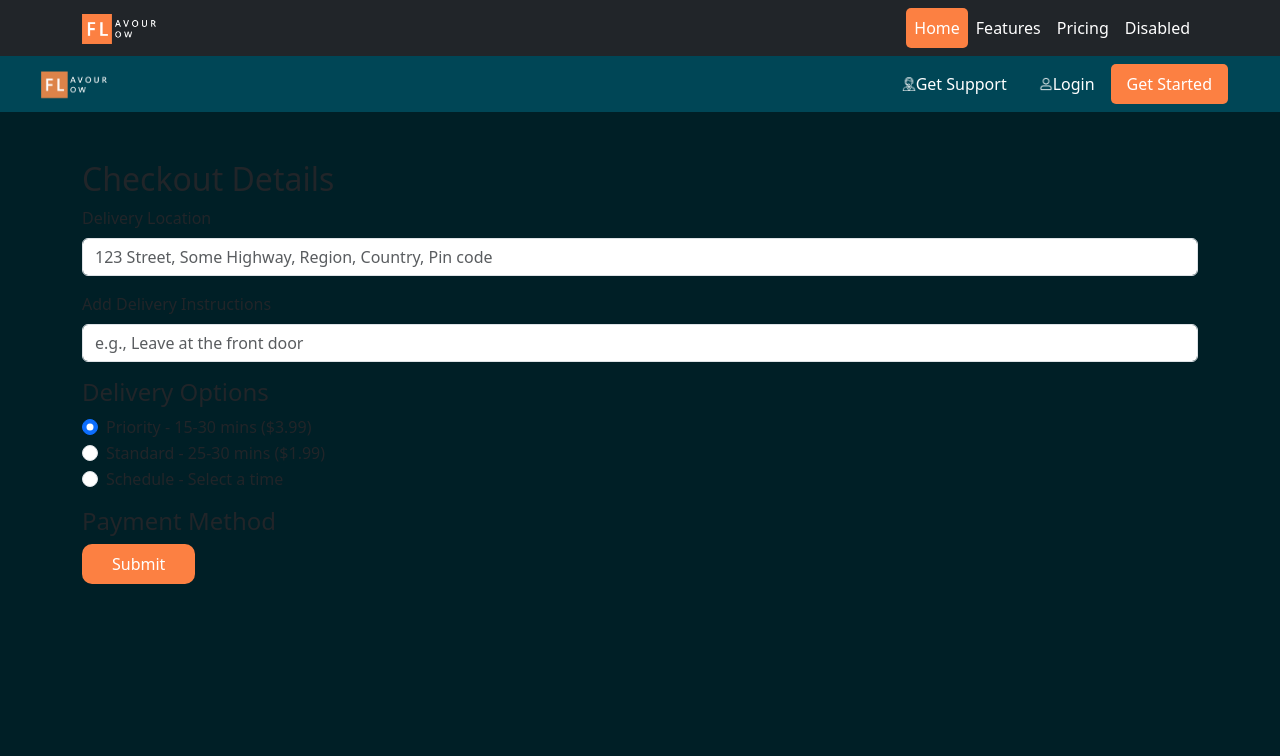
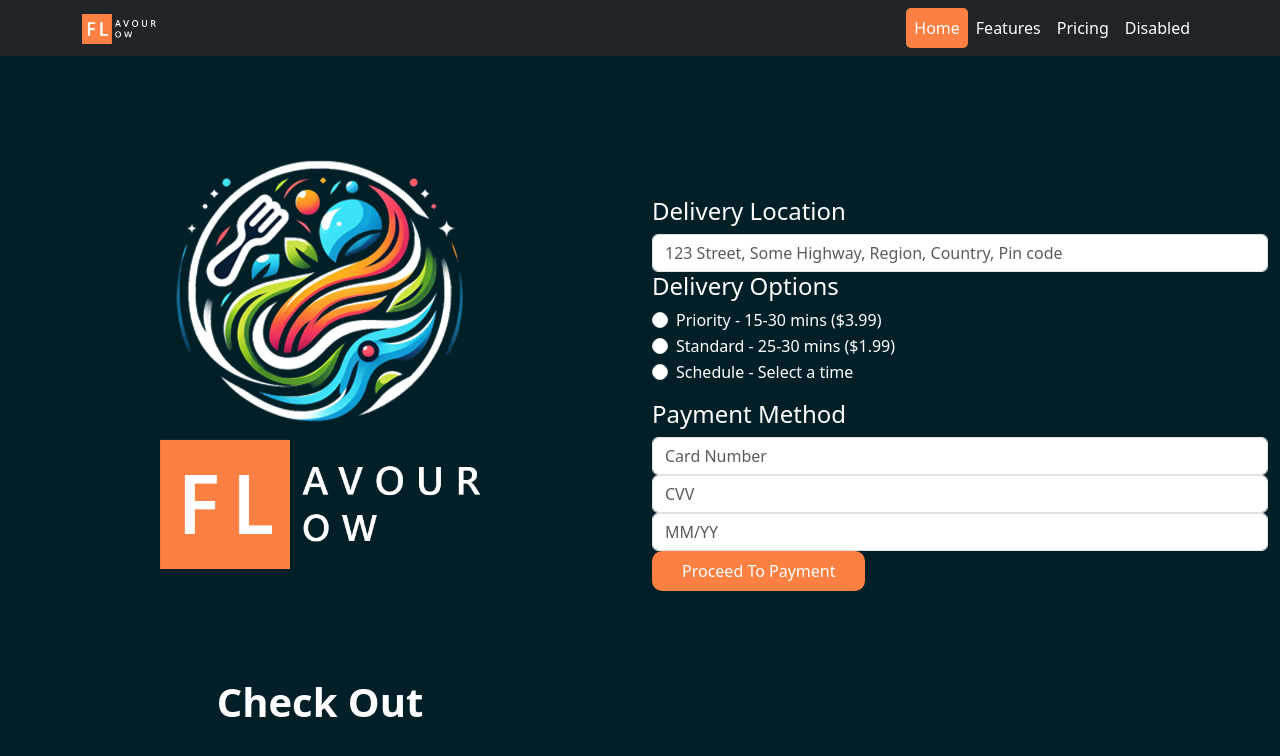
Before and after one commit to KuldeepBhatia001/FlavourFlow, a Django app: page /checkoutPayment/ in a window 1280 px wide. Shown: the top 756 px of the page. Run offline with Django 5.2, Linux system fonts and the light colour scheme; some libraries are stand-ins or nearby versions.

Commit message:
checkout payment and order

```diff
--- a/flavourflow_app/forms.py
+++ b/flavourflow_app/forms.py
@@ -2,6 +2,7 @@ from django import forms
 from django.contrib.auth.forms import UserCreationForm
 
 from .models import *
+
 
 class UserForm(forms.ModelForm):
     email = forms.CharField(max_length=100, required=True)
@@ -19,6 +20,53 @@ class SignUpForm(UserCreationForm):
     class Meta:
         model = User
         fields = ('username', 'email', 'password1', 'password2')
+
+
+class DeliveryForm(forms.ModelForm):
+    DELIVERY_OPTIONS = [
+        ('priority', 'Priority - 15-30 mins ($3.99)'),
+        ('standard', 'Standard - 25-30 mins ($1.99)'),
+        ('schedule', 'Schedule - Select a time')
+    ]
+
+    delivery_option = forms.ChoiceField(
+        choices=DELIVERY_OPTIONS,
+        widget=forms.RadioSelect(attrs={'class': 'form-check-input'})
+    )
+
+    class Meta:
+        model = Delivery
+        fields = ['delivery_location', 'delivery_option']
+        widgets = {
+            'delivery_location': forms.TextInput(attrs={
+                'class': 'form-control',
+                'placeholder': '123 Street, Some Highway, Region, Country, Pin code'
+            }),
+        }
+
+
+class PaymentForm(forms.Form):
+    card_number = forms.CharField(
+        max_length=16,
+        widget=forms.TextInput(attrs={
+            'class': 'form-control',
+            'placeholder': 'Card Number'
+        })
+    )
+    cvv = forms.CharField(
+        max_length=3,
+        widget=forms.TextInput(attrs={
+            'class': 'form-control',
+            'placeholder': 'CVV'
+        })
+    )
+    expiration_date = forms.CharField(
+        max_length=5,
+        widget=forms.TextInput(attrs={
+            'class': 'form-control',
+            'placeholder': 'MM/YY'
+        })
+    )
 
 # class UserForm(forms.ModelForm):
 #     email = forms.CharField(max_length=100, required=True)
--- a/flavourflow_app/templates/checkoutPayment.html
+++ b/flavourflow_app/templates/checkoutPayment.html
@@ -7,72 +7,44 @@
 {% endblock %}
 
 {% block content %}
-<nav class="navbar navbar-inverse navbar-fixed-top">
-    <div class= "container-fluid">
-        <a class="navbar-logo " href="#"><img src="{% static 'media/navbarlogo.png' %}" height="40"></a>
-
-        <ul class="nav justify-content-end">
-            <li class="nav-item">
-                <a class="nav-link d-flex justify-content-center align-items-center" href="#">
-                    <img src="{% static 'media/getsupport.png'%}" height="14"><span>Get Support</span>
-                </a>
-            </li>
-            <li>
-                <a class="nav-link d-flex justify-content-center align-items-center" href="{% url 'login' %}">
-                    <img src="{% static 'media/login.png' %}" height="14"><span>Login</span>
-                </a>
-            </li>
-            <li>
-                <button class="nav-link active" aria-current="page">Get Started</button>
-            </li>
-        </ul>
+<div class="container-fluid">
+    <div class="row mb-3 align-items-center">
+        <div class="col-md-6">
+            <img class="img-fluid logo-img" src="{% static 'media/Logo.png' %}">
+            <div class="row text-center fs-1" id="text"><b>Check Out</b></div>
         </div>
-</nav>
-    <div class="container mt-5">
-    <h2>Checkout Details</h2>
-    <form method="POST" action="{% url 'checkoutOrder' %}">
+        <div class="col-md-6">
+            <form method="post" action="{% url 'checkoutOrder' %}">
                 {% csrf_token %}
-
-        <!-- Delivery Location -->
-        <div class="mb-3">
-            <label for="delivery-location" class="form-label">Delivery Location</label>
-            <input type="text" class="form-control" id="delivery-location" name="delivery_location" placeholder="123 Street, Some Highway, Region, Country, Pin code">
+                <div class="form-section">
+                    <h4 class="text-white">Delivery Location</h4>
+                    {{ delivery_form.delivery_location }}
                 </div>
 
-        <!-- Add Delivery Instructions (Optional) -->
-        <div class="mb-3">
-            <label for="delivery-instructions" class="form-label">Add Delivery Instructions</label>
-            <input type="text" class="form-control" id="delivery-instructions" name="delivery_instructions" placeholder="e.g., Leave at the front door">
-        </div>
-
-        <!-- Delivery Options -->
-        <h4>Delivery Options</h4>
-        <div class="mb-3">
+                <div class="form-section">
+                    <h4 class="text-white">Delivery Options</h4>
+                    <div class="mb-3 text-white">
+                        {% for radio in delivery_form.delivery_option %}
                             <div class="form-check">
-                <input class="form-check-input" type="radio" name="delivery_option" id="priority" value="priority" checked>
-                <label class="form-check-label" for="priority">
-                    Priority - 15-30 mins ($3.99)
+                                {{ radio.tag }}
+                                <label class="form-check-label" for="{{ radio.id_for_label }}">
+                                    {{ radio.choice_label }}
                                 </label>
                             </div>
-            <div class="form-check">
-                <input class="form-check-input" type="radio" name="delivery_option" id="standard" value="standard">
-                <label class="form-check-label" for="standard">
-                    Standard - 25-30 mins ($1.99)
-                </label>
-            </div>
-            <div class="form-check">
-                <input class="form-check-input" type="radio" name="delivery_option" id="schedule" value="schedule">
-                <label class="form-check-label" for="schedule">
-                    Schedule - Select a time
-                </label>
+                        {% endfor %}
                     </div>
                 </div>
 
-        <!-- Payment Method (Assuming this is a separate form or details) -->
-        <h4>Payment Method</h4>
-        {{ form.as_p }}
+                <div class="form-section">
+                    <h4 class="text-white">Payment Method</h4>
+                    {{ payment_form.card_number}}
+                    {{ payment_form.cvv }}
+                    {{ payment_form.expiration_date }}
+                </div>
 
-        <button type="submit" class="btn btn-primary">Submit</button>
+                <button type="submit" class="btn btn-primary centered-button">Proceed To Payment</button>
             </form>
         </div>
+    </div>
+</div>
 {% endblock %}
--- a/flavourflow_app/views.py
+++ b/flavourflow_app/views.py
@@ -90,12 +90,35 @@ def payments(request):
 
 
 def checkoutOrder(request):
-
     return render(request, 'checkoutOrder.html')
 
 
 def checkoutPayment(request):
-    return render(request, 'checkoutPayment.html')
+    if request.method == 'POST':
+        delivery_form = DeliveryForm(request.POST)
+        payment_form = PaymentForm(request.POST)
+        if delivery_form.is_valid() and payment_form.is_valid():
+            # Save delivery information
+            delivery = delivery_form.save(commit=False)
+            delivery.user = request.user  # Assuming the user is logged in
+            delivery.save()
+
+            card_number = payment_form.cleaned_data['card_number']
+            cvv = payment_form.cleaned_data['cvv']
+            expiration_date = payment_form.cleaned_data['expiration_date']
+
+            # Handle payment processing here
+
+            # Redirect to the order tracking page
+            return redirect('checkoutOrder')
+    else:
+        delivery_form = DeliveryForm()
+        payment_form = PaymentForm()
+
+    return render(request, 'checkoutPayment.html', {
+        'delivery_form': delivery_form,
+        'payment_form': payment_form
+    })
 
 
 def orderTracking(request):
```
Also changed, not shown: flavourflow_app/templates/checkoutOrder.html (+15 -18 lines). Lines whose indentation alone changed are shown as unchanged.
